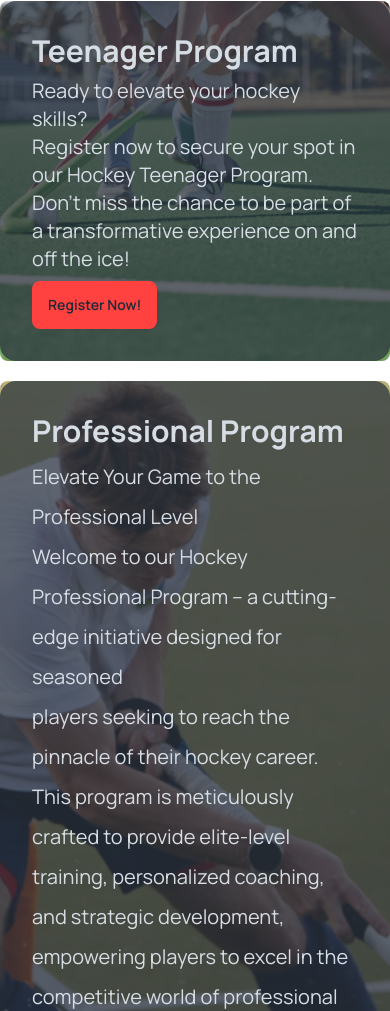
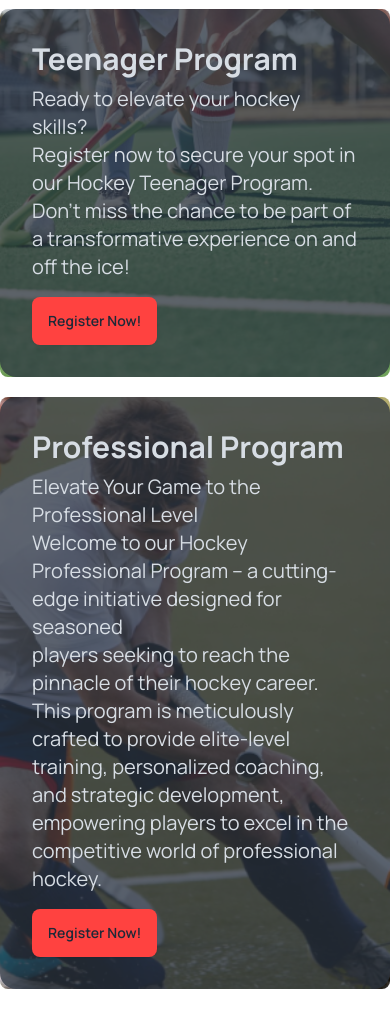
Before and after one commit to Fahim-WD/PH-assignment-3, a plain HTML site: page index.html in a window 390 px wide. Shown: the part 2212-3223 px from the top of the page. Drawn offline with nearby package versions, Linux system fonts and the light colour scheme.

Commit message:
small device responsive setup

```diff
--- a/index.html
+++ b/index.html
@@ -148,7 +148,7 @@
         <h2 class="text-3xl font-bold">Junior Program</h2>
         <p class="leading-6 text-xl">Welcome to our Hockey Junior Program – a dynamic and exciting journey for young hockey enthusiasts! Our program is specially crafted to introduce children to the thrilling world of hockey, fostering skill development, teamwork, and a love for the game. Whether your child is taking their first strides on the ice or is already a budding hockey star, our program offers a supportive and engaging environment for growth.</p>
         <div class="card-actions">
-          <button class="btn bg-primary-clr border-none">Register Now!</button>
+          <button class="btn bg-primary-clr border-none mt-2">Register Now!</button>
         </div>
       </div>
   </div>
@@ -158,7 +158,7 @@
       <h2 class="text-3xl font-bold">Teenager Program</h2>
       <p class="leading-7 text-xl">Ready to elevate your hockey skills? <br> Register now to secure your spot in our Hockey Teenager Program. <br> Don't miss the chance to be part of a transformative experience on and off the ice!</p>
       <div class="card-actions">
-        <button class="btn bg-primary-clr border-none">Register Now!</button>
+        <button class="btn bg-primary-clr border-none mt-2">Register Now!</button>
       </div>
     </div>
   </div>
@@ -166,10 +166,10 @@
 <div class="bg-[url(./Images/card-III.png)] bg-cover bg-center bg-no-repeat rounded-lg lg:col-span-1  card w-full image-full  mt-5">
     <div class="card-body lg:py-20">
       <h2 class="text-3xl font-bold">Professional Program</h2>
-      <p class="leading-10 text-xl">Elevate Your Game to the Professional Level <br>
+      <p class="lg:leading-10 sm:leading-9 text-xl">Elevate Your Game to the Professional Level <br>
         Welcome to our Hockey Professional Program – a cutting-edge initiative designed for seasoned <br> players seeking to reach the pinnacle of their hockey career. This program is meticulously crafted to provide elite-level  <br>training, personalized  coaching, and strategic development, empowering players to excel in the competitive world of professional hockey.</p>
       <div class="card-actions">
-        <button class="btn bg-primary-clr border-none">Register Now!</button>
+        <button class="btn bg-primary-clr border-none mt-2">Register Now!</button>
       </div>
     </div>
   </div>
```
